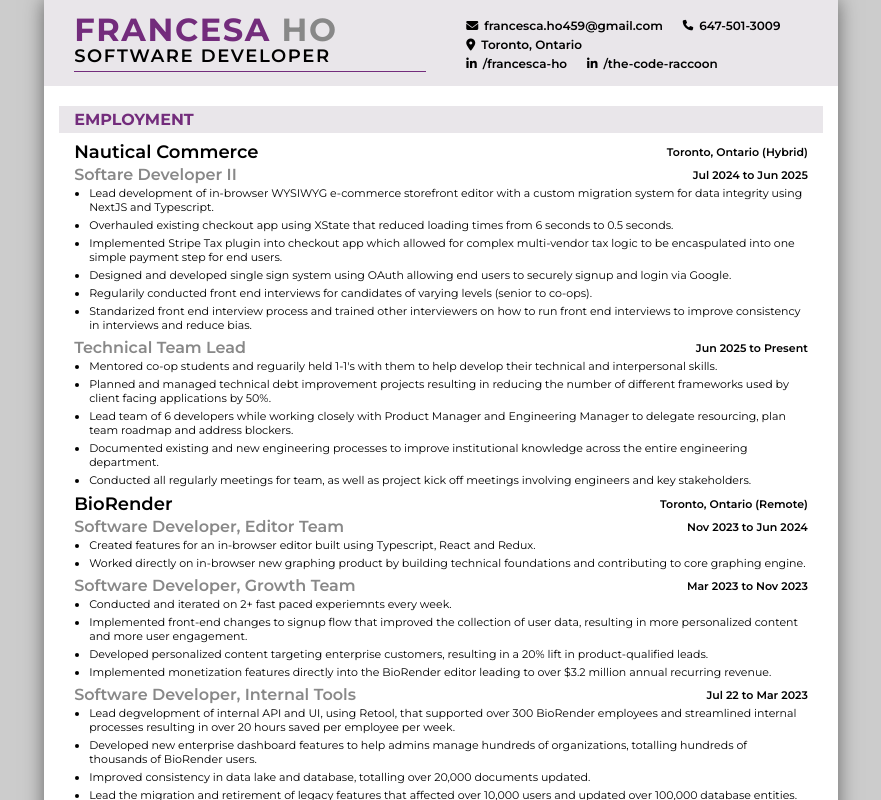
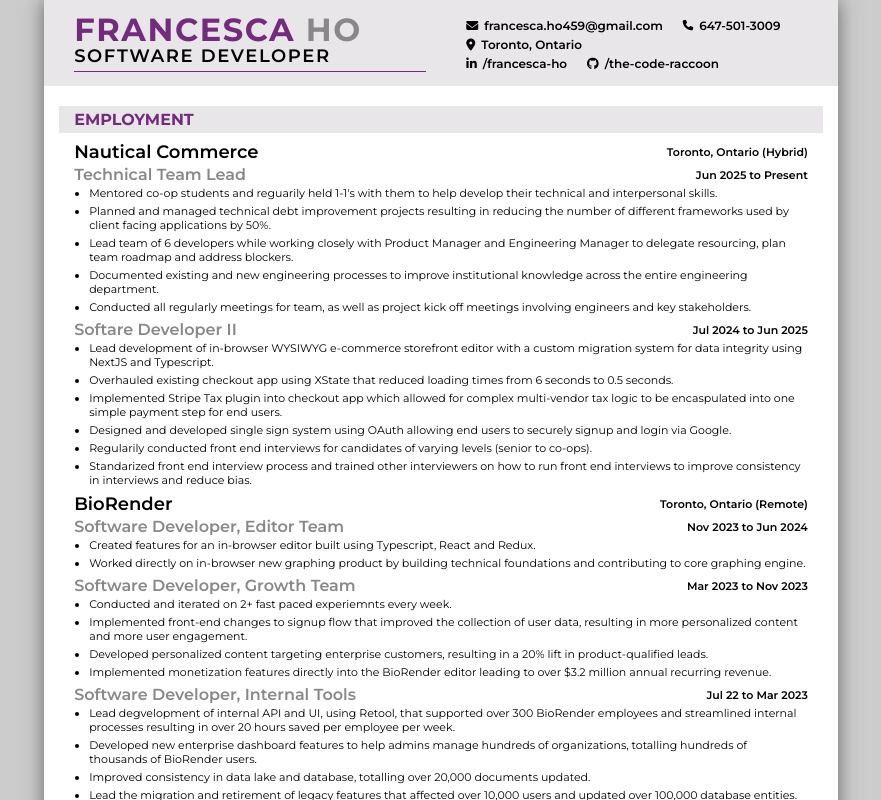
Before and after one commit to the-code-raccoon/resume-template, a React (Vite) app: page / in a window 1280 px wide. Shown: the top 800 px of the page, without its empty margins (199-1080 px from the left). Built offline with nearby package versions, Linux system fonts and the light colour scheme.

Commit message:
slight changes to format, fix github icon

```diff
--- a/src/components/ContactInfo/ContactInfo.tsx
+++ b/src/components/ContactInfo/ContactInfo.tsx
@@ -2,6 +2,15 @@
 import * as Layout from "../Layout";
 
 type ContactInfoLinkType = "github" | "linkedin";
+
+const ContactLinkIcon = ({ type }: { type: ContactInfoLinkType }) => {
+  switch (type) {
+    case "github":
+      return <i className="fa-brands fa-github" />;
+    case "linkedin":
+      return <i className="fa-brands fa-linkedin-in" />;
+  }
+};
 
 export type ContactInfoType = {
   email: string;
@@ -40,7 +49,7 @@
           <div className={link.type}>
             <a href={link.url} target="_blank">
               <span>
-                <i className="fa-brands fa-linkedin-in"></i>
+                <ContactLinkIcon type={link.type} />
                 {link.text}
               </span>
             </a>
--- a/src/resume-info.json
+++ b/src/resume-info.json
@@ -1,6 +1,6 @@
 {
   "personalInfo": {
-    "firstName": "Francesa",
+    "firstName": "Francesca",
     "lastName": "Ho",
     "title": "Software Developer",
     "email": "francesca.ho459@gmail.com",
@@ -25,6 +25,17 @@
       "location": "Toronto, Ontario (Hybrid)",
       "titles": [
         {
+          "title": "Technical Team Lead",
+          "date": "Jun 2025 to Present",
+          "responsibilities": [
+            "Mentored co-op students and reguarily held 1-1's with them to help develop their technical and interpersonal skills.",
+            "Planned and managed technical debt improvement projects resulting in reducing the number of different frameworks used by client facing applications by 50%.",
+            "Lead team of 6 developers while working closely with Product Manager and Engineering Manager to delegate resourcing, plan team roadmap and address blockers.",
+            "Documented existing and new engineering processes to improve institutional knowledge across the entire engineering department.",
+            "Conducted all regularly meetings for team, as well as project kick off meetings involving engineers and key stakeholders."
+          ]
+        },
+        {
           "title": "Softare Developer II",
           "date": "Jul 2024 to Jun 2025",
           "responsibilities": [
@@ -34,17 +45,6 @@
             "Designed and developed single sign system using OAuth allowing end users to securely signup and login via Google.",
             "Regularily conducted front end interviews for candidates of varying levels (senior to co-ops).",
             "Standarized front end interview process and trained other interviewers on how to run front end interviews to improve consistency in interviews and reduce bias."
-          ]
-        },
-        {
-          "title": "Technical Team Lead",
-          "date": "Jun 2025 to Present",
-          "responsibilities": [
-            "Mentored co-op students and reguarily held 1-1's with them to help develop their technical and interpersonal skills.",
-            "Planned and managed technical debt improvement projects resulting in reducing the number of different frameworks used by client facing applications by 50%.",
-            "Lead team of 6 developers while working closely with Product Manager and Engineering Manager to delegate resourcing, plan team roadmap and address blockers.",
-            "Documented existing and new engineering processes to improve institutional knowledge across the entire engineering department.",
-            "Conducted all regularly meetings for team, as well as project kick off meetings involving engineers and key stakeholders."
           ]
         }
       ]
```
